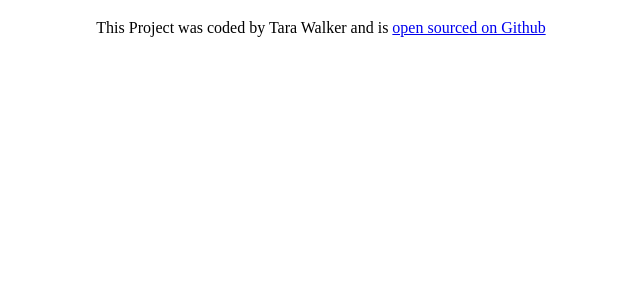
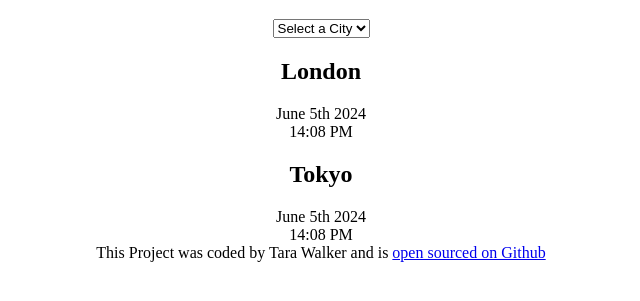
Before and after one commit to TaraWalk/World-Clock, a plain HTML site: page index.html in a window 1280 px wide. Shown: the part 61-362 px from the top of the page, without its empty margins (319-959 px from the left). Drawn offline with Linux system fonts and the light colour scheme.

Commit message:
Added cities

```diff
--- a/index.html
+++ b/index.html
@@ -7,7 +7,26 @@
     <title>World Clock</title>
   </head>
   <body>
-    <h1>World Clock</h1>
+    <div class="container">
+      <h1>World Clock</h1>
+
+      <select>
+        <option value="">Select a City</option>
+        <option value="">London</option>
+        <option value="">Tokyo</option>
+        <option value="">Bora Bora</option>
+      </select>
+      <div class="city">
+        <h2>London</h2>
+        <div class="date">June 5th 2024</div>
+        <div class="time">14:08 PM</div>
+      </div>
+      <div class="city">
+        <h2>Tokyo</h2>
+        <div class="date">June 5th 2024</div>
+        <div class="time">14:08 PM</div>
+      </div>
+    </div>
     <footer>
       This Project was coded by Tara Walker and is
       <a href="https://github.com/TaraWalk/World-Clock" target="blank">
```
